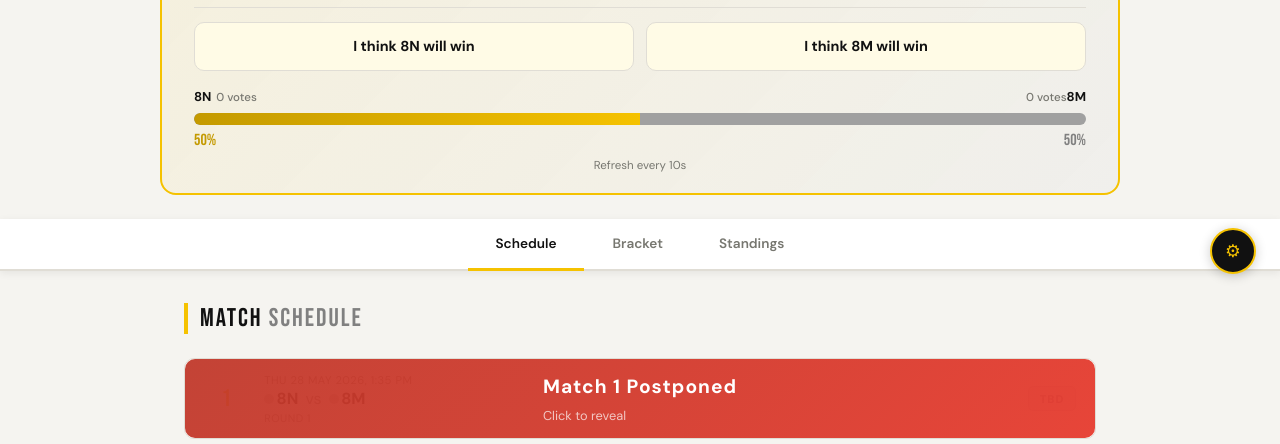
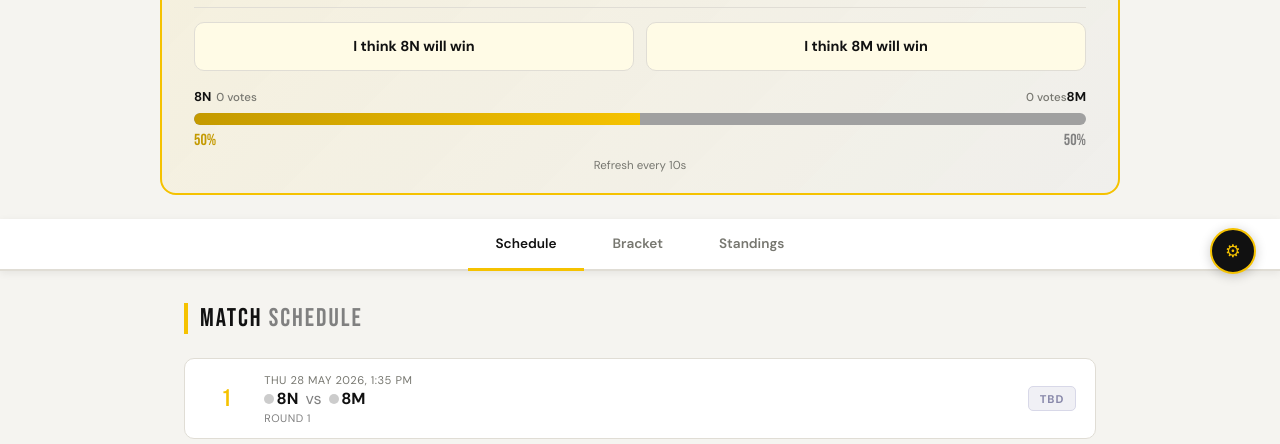
Before and after one commit to samueldaff-school/dodgeball_tournament_2026, a plain HTML site: page index.html in a window 1280 px wide. Shown: the part 502-946 px from the top of the page. Drawn offline with nearby package versions, Linux system fonts and the light colour scheme; no server answers.

Commit message:
Add files via upload

```diff
--- a/index.html
+++ b/index.html
@@ -258,7 +258,7 @@ const sbClient = window.supabase.createClient(SUPABASE_URL, SUPABASE_ANON_KEY);
 const PASSWORD_HASH = '5711FD42E0E096C6' + '6C16A4C8691C7F22' + '7A92174838D8D551' + '81F3886744ADF88F';
 
 let matches = [
-  { id:1,  date:'Thu 28 May 2026, 1:35 PM', team_a:'8N',  team_b:'8M',   round:'Round 1',      winner:null, postponed:true },
+  { id:1,  date:'Thu 28 May 2026, 1:35 PM', team_a:'8N',  team_b:'8M',   round:'Round 1',      winner:null },
   { id:2,  date:'Thu 4 Jun 2026, 1:35 PM',  team_a:'8E',  team_b:'8J',   round:'Round 1',      winner:null },
   { id:3,  date:'Thu 11 Jun 2026, 1:35 PM', team_a:'8G',  team_b:'8A',   round:'Round 1',      winner:null },
   { id:4,  date:'Thu 18 Jun 2026, 1:35 PM', team_a:'8L',  team_b:'8H',   round:'Round 1',      winner:null },
```
